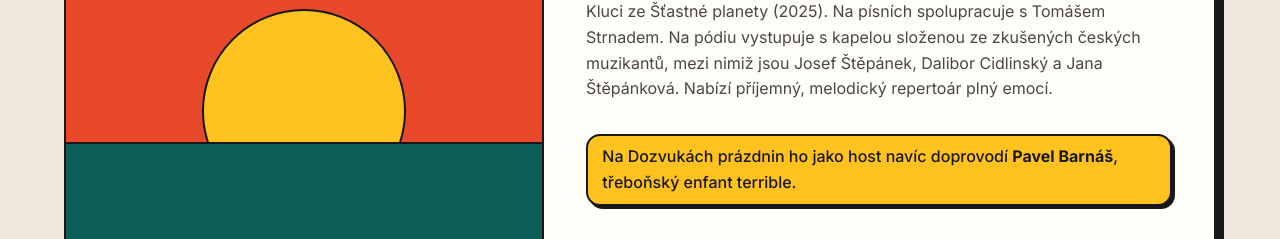
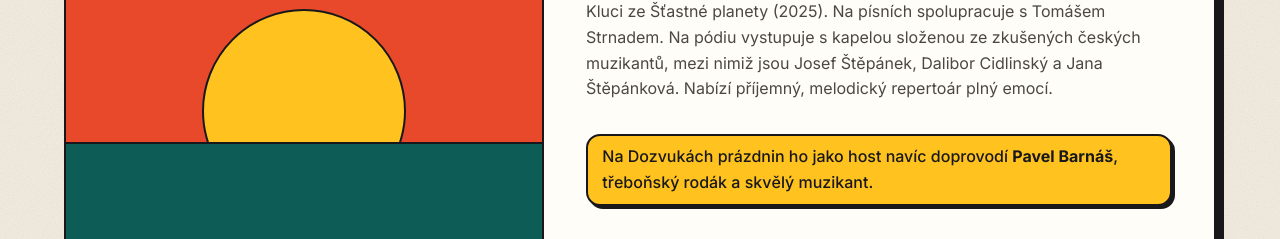
Before and after one commit to fzeman73-jpg/dozvuky-prazdnin, a plain HTML site: page interpreti.html in a window 1280 px wide. Shown: the part 880-1119 px from the top of the page. Drawn offline with nearby package versions, Linux system fonts and the light colour scheme.

Commit message:
Interpreti: Pavel Barnáš – třeboňský rodák a skvělý muzikant
Co-Authored-By: Claude Opus 5.5 <noreply@anthropic.com>
Claude-Session: https://claude.ai/code/session_01PfY1WtWT2WqUB4DSpJBMor

```diff
--- a/interpreti.html
+++ b/interpreti.html
@@ -95,7 +95,7 @@
           <h2>František Zeman</h2>
           <div class="role">Melodické české písně z alb Otevřená srdce a Kluci ze Šťastné planety</div>
           <p>Zpěvák, který vydal debutovou desku Otevřená srdce (2023) a po ní album Kluci ze Šťastné planety (2025). Na písních spolupracuje s Tomášem Strnadem. Na pódiu vystupuje s kapelou složenou ze zkušených českých muzikantů, mezi nimiž jsou Josef Štěpánek, Dalibor Cidlinský a Jana Štěpánková. Nabízí příjemný, melodický repertoár plný emocí.</p>
-          <p class="guests">Na Dozvukách prázdnin ho jako host navíc doprovodí <strong>Pavel Barnáš</strong>, třeboňský enfant terrible.</p>
+          <p class="guests">Na Dozvukách prázdnin ho jako host navíc doprovodí <strong>Pavel Barnáš</strong>, třeboňský rodák a skvělý muzikant.</p>
           <div class="chips">
             <a class="chip" href="https://frantisekzeman.cz/" target="_blank" rel="noopener">Web</a>
             <a class="chip" href="https://www.facebook.com/frantisekzemanmusic/" target="_blank" rel="noopener">Facebook</a>
```
